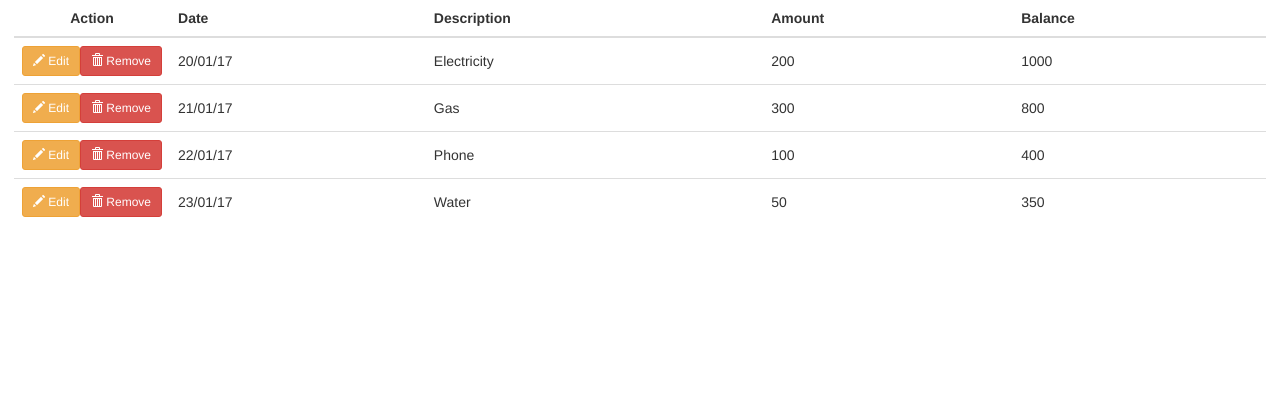
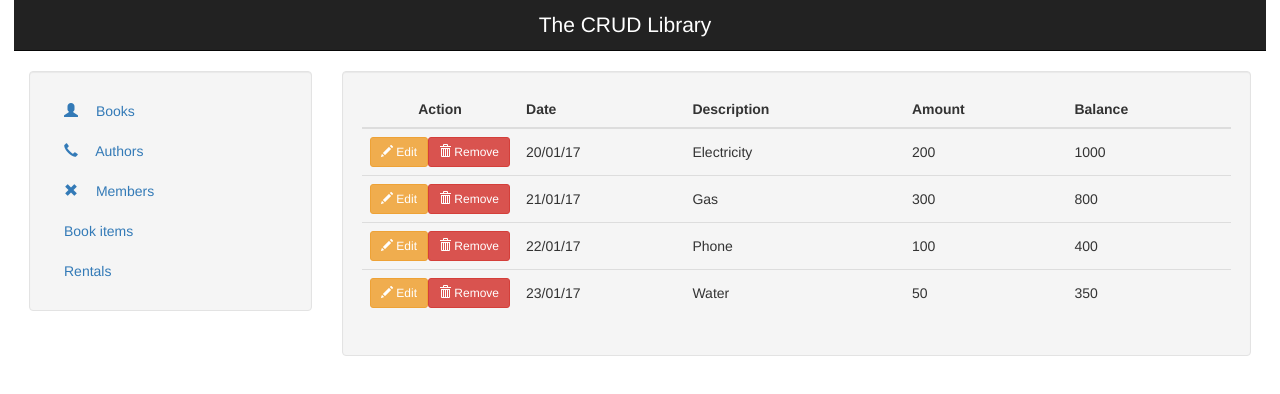
Before and after one commit to lcrespom/crud-vue, a Vue app: page / in a window 1280 px wide. Shown: the top 394 px of the page. Built offline with nearby package versions, Linux system fonts and the light colour scheme.

Commit message:
Working on crud-menu

```diff
--- a/src/App.vue
+++ b/src/App.vue
@@ -1,11 +1,36 @@
 <template>
 	<div id="app">
-		<crud-table :config="tableConfig" :data="tableData" @edit="editRow" @remove="removeRow" />
+		<!-- Top navbar -->
+		<nav class="navbar navbar-inverse navbar-static-top">
+			<div class="container-fluid">
+				<div class="navbar-header">
+					<a class="navbar-brand" href="#">The CRUD Library</a>
+				</div>
+			</div>
+		</nav>
+		<!-- Container form menu and main -->
+		<div class="container-fluid">
+			<div class="row">
+				<div class="col-sm-3">
+					<!-- Menu goes here -->
+					<div class="well sidebar-nav">
+						<crud-menu :items="menuItems" cssClass="nav nav-list" />
+					</div>
+				</div>
+				<div class="col-sm-9">
+					<!-- Main goes here -->
+					<div class="well">
+						<crud-table :config="tableConfig" :data="tableData" @edit="editRow" @remove="removeRow" />
+					</div>
+				</div>
+			</div>
+		</div>
 	</div>
 </template>
 
 <script>
 import CrudTable from './components/CrudTable';
+import CrudMenu from './components/CrudMenu';
 
 function getTableConfig() {
 	const TABLE_FIELDS = ['date', 'description', 'amount', 'balance'];
@@ -25,14 +50,25 @@ function getTableData() {
 	];
 }
 
+function getMenuItems() {
+	return [
+		{ text: 'Books', route: '/books', icon: 'user' },
+		{ text: 'Authors', route: '/authors', icon: 'earphone'},
+		{ text: 'Members', route: '/members', icon: 'remove'},
+		{ text: 'Book items', route: '/items' },
+		{ text: 'Rentals', route: '/rentals' }
+	];
+}
+
 export default {
 	name: 'app',
 	components: {
-		CrudTable
+		CrudMenu, CrudTable
 	},
 	data: _ => ({
 		tableConfig: getTableConfig(),
-		tableData: getTableData()
+		tableData: getTableData(),
+		menuItems: getMenuItems()
 	}),
 	methods: {
 		editRow(row) {
@@ -52,4 +88,12 @@ export default {
 	-webkit-font-smoothing: antialiased;
 	-moz-osx-font-smoothing: grayscale;
 }
+.navbar-header, .navbar-brand {
+	width: 100%;
+	text-align: center;
+}
+.navbar-brand {
+	color: white !important;
+	font-size: 150%;
+}
 </style>
--- /dev/null
+++ b/src/components/CrudMenu.vue
@@ -0,0 +1,21 @@
+<template>
+	<ul :class="cssClass">
+		<li v-for="item of items"> <!--  routerLinkActive="active" -->
+			<a v-if="item.route" :href="item.route">
+				<span v-if="item.icon" :class="`glyphicon glyphicon-${item.icon}`"
+					aria-hidden="true">&nbsp;</span>
+				{{item.text}}
+			</a>
+			<a v-if="item.url" :href="item.url">{{item.text}}</a>
+		</li>
+	</ul>
+</template>
+
+<script>
+export default {
+	props: {
+		cssClass: String,
+		items: Array
+	}
+};
+</script>
```
Also changed, not shown: 1 other file (tests, documents, lock files or other folders).
